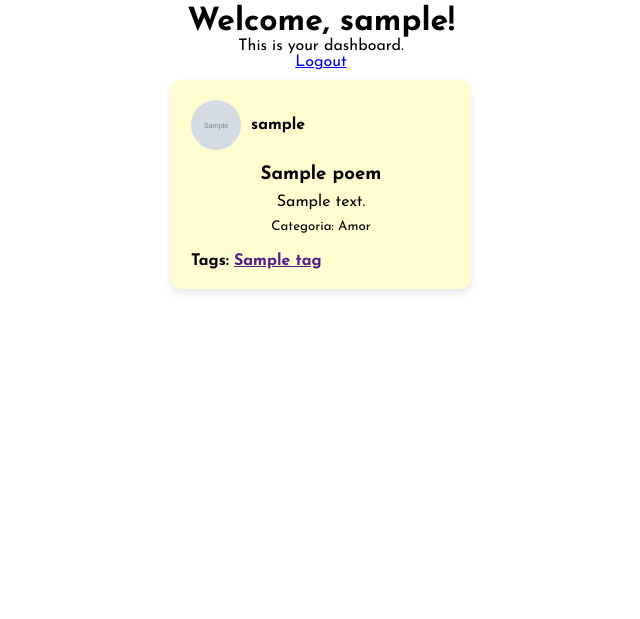
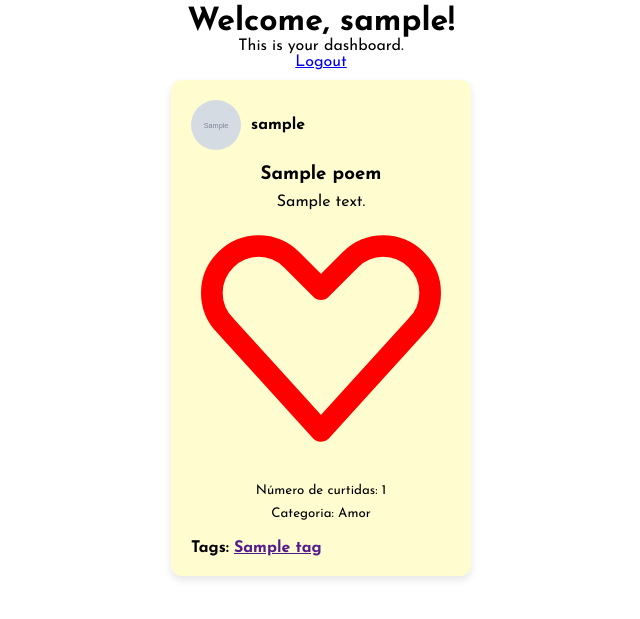
Before and after one commit to delacerdaq/Letrarium, a PHP site: page /Letrarium/view/user_dashboard.php in a window 1280 px wide. Shown: the part 136-755 px from the top of the page, without its empty margins (319-959 px from the left). Run offline with PHP 8.4, Linux system fonts and the light colour scheme; the visitor is signed in with stand-in values (Sample User, id 1); data comes from the database, SQL or seed files in the repository; tables that the repository leaves empty hold one stand-in row (values such as "Sample post"); grey boxes marked "Sample" are stand-in pictures; some libraries are stand-ins or nearby versions.

Commit message:
adding front-end for likes progress and script for user help

```diff
--- a/view/user_dashboard.php
+++ b/view/user_dashboard.php
@@ -34,6 +34,7 @@ $categories = $poemController->getCategories();
     <meta name="viewport" content="width=device-width, initial-scale=1.0">
     <title>User Dashboard</title>
     <link rel="stylesheet" href="../css/user_dashboard.css">
+    <link href='https://unpkg.com/boxicons@2.1.4/css/boxicons.min.css' rel='stylesheet'>
 </head>
 <body>
 
@@ -78,7 +79,7 @@ $categories = $poemController->getCategories();
                 echo "<h2>Resultados da Pesquisa para: <strong>" . htmlspecialchars($keyword) . "</strong></h2>";
                 foreach ($poems as $poem) {
                     echo "<div class='poem'>";
-                    echo "<h3>" . htmlspecialchars($poem['title']) . "</h3>";
+                    echo "<h3>" . htmlspecialchars($poem['title ']) . "</h3>";
                     echo "<p>" . nl2br(htmlspecialchars($poem['content'])) . "</p>";
                     echo "</div>";
                 }
@@ -111,6 +112,14 @@ $categories = $poemController->getCategories();
                         </div>
                         <h3><?php echo htmlspecialchars($poem['title']); ?></h3>
                         <p style="text-align: center;"><?php echo nl2br(htmlspecialchars($poem['content'])); ?></p>
+
+                        <div class="heart-icon" onclick="toggleHeart(<?php echo $poem['id']; ?>)">
+                            <svg id="heart-svg-<?php echo $poem['id']; ?>" xmlns="http://www.w3.org/2000/svg" viewBox="0 0 24 24" fill="none" stroke="currentColor" stroke-width="2" stroke-linecap="round" stroke-linejoin="round" class="feather feather-heart <?php echo $poemController->hasLiked($poem['id'], $user_id) ? 'liked' : ''; ?>">
+                                <path d="M20.8 4.6c-1.7-1.7-4.4-1.7-6.1 0L12 7.3 9.3 4.6c-1.7-1.7-4.4-1.7-6.1 0-1.7 1.7-1.7 4.4 0 6.1L12 20.4l8.8-9.7c1.7-1.7 1.7-4.4 0-6.1z"/>
+                            </svg>
+                        </div>
+                        <small>Número de curtidas: <?php echo $poemController->countLikes($poem['id']); ?> </small>
+
                         <small>Categoria: <?php echo htmlspecialchars($poem['category_name']); ?></small>
                         <div class="tags" style="margin-top: 20px;">
                             <strong>Tags: <a href=""><?php echo htmlspecialchars($poem['tags']); ?></a></strong>
@@ -125,5 +134,21 @@ $categories = $poemController->getCategories();
         </div>
     <?php endif; ?>
 
+<!--Start of Tawk.to Script-->
+<script type="text/javascript">
+    var Tawk_API=Tawk_API||{}, Tawk_LoadStart=new Date();
+    (function(){
+    var s1=document.createElement("script"),s0=document.getElementsByTagName("script")[0];
+    s1.async=true;
+    s1.src='https://embed.tawk.to/670db84b2480f5b4f58d693c/1ia6pfq8g';
+    s1.charset='UTF-8';
+    s1.setAttribute('crossorigin','*');
+    s0.parentNode.insertBefore(s1,s0);
+    })();
+</script>
+<!--End of Tawk.to Script-->
+
+<script src="../js/heart.js"></script>
+
 </body>
 </html>
```
